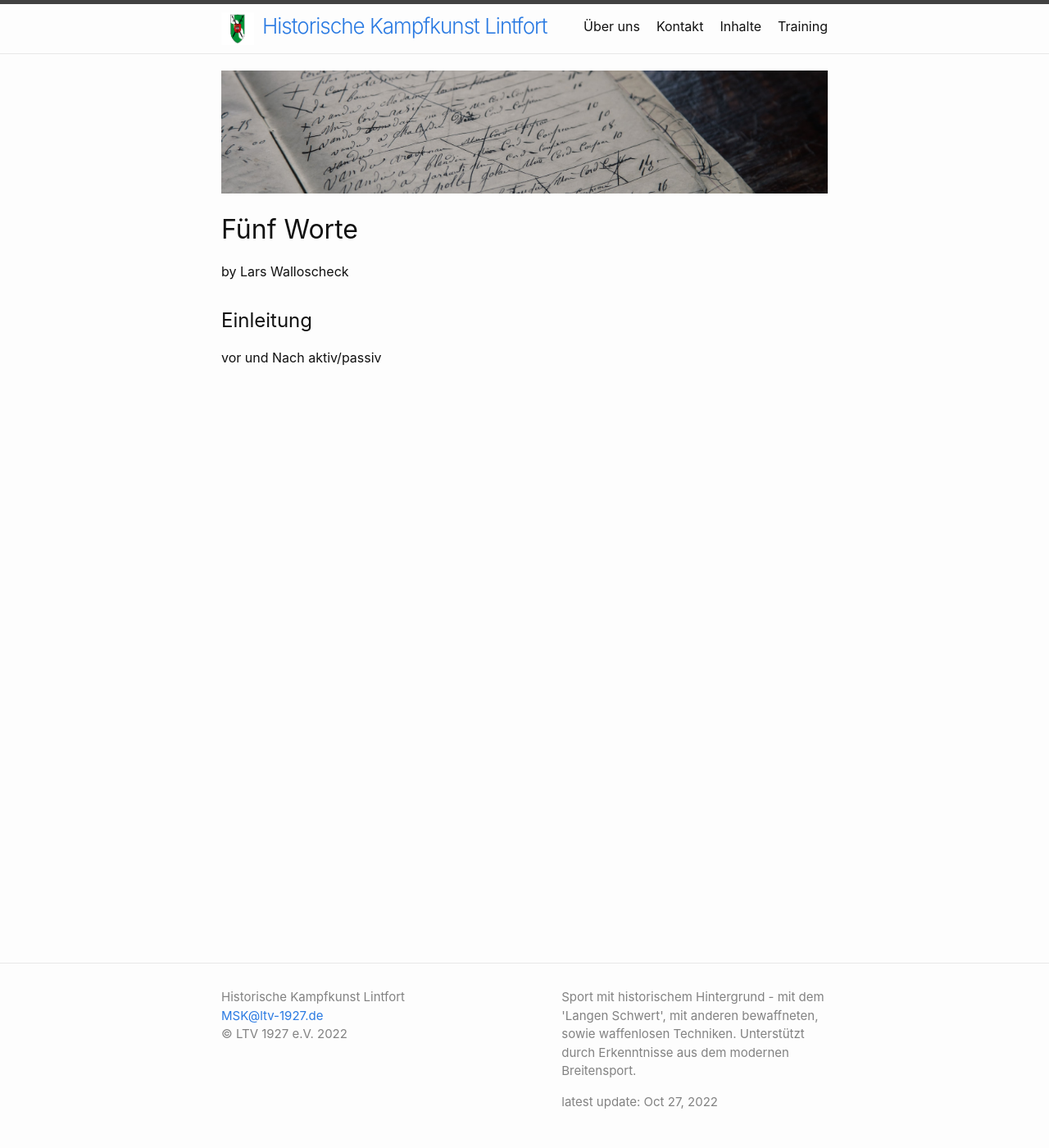
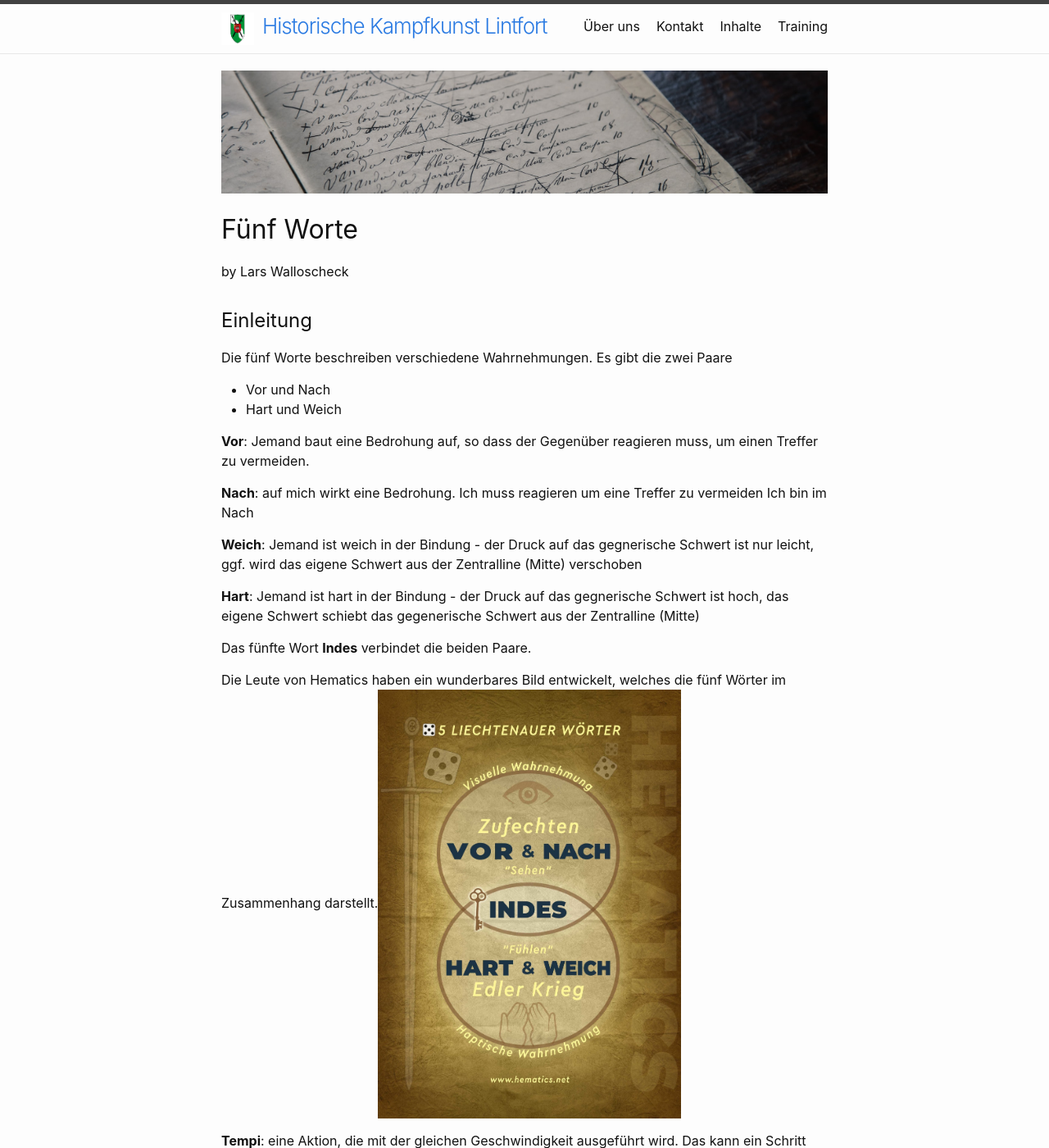
Before and after one commit to hema-ltv1927/hema-ltv1927.github.io, a Jekyll site: the page built from _techniken/fuenf-worte.md, in a window 1280 px wide and 1400 px high. Shown: the whole window at 82% size. Built offline with Jekyll 4.4.1, drawn with Linux system fonts in a browser that asks for light colours; some of the changed text lies outside the part shown.

Commit message:
fünf worte

```diff
--- a/_techniken/fuenf-worte.md
+++ b/_techniken/fuenf-worte.md
@@ -7,4 +7,23 @@ author: Lars Walloscheck
 ---
 
 # Einleitung
-vor und Nach aktiv/passiv
+Die fünf Worte beschreiben verschiedene Wahrnehmungen.
+Es gibt die zwei Paare
+- Vor und Nach
+- Hart und Weich
+
+__Vor__: Jemand baut eine Bedrohung auf, so dass der Gegenüber reagieren muss, um einen Treffer zu vermeiden.
+
+__Nach__: auf mich wirkt eine Bedrohung. Ich muss reagieren um eine Treffer zu vermeiden Ich bin im Nach
+
+__Weich__: Jemand ist weich in der Bindung - der Druck auf das gegnerische Schwert ist nur leicht, ggf. wird das eigene Schwert aus der Zentralline (Mitte) verschoben
+
+__Hart__: Jemand ist hart in der Bindung - der Druck auf das gegnerische Schwert ist hoch, das eigene Schwert schiebt das gegenerische Schwert aus der Zentralline (Mitte)
+
+Das fünfte Wort __Indes__ verbindet die beiden Paare.
+
+Die Leute von Hematics haben ein wunderbares Bild entwickelt, welches die fünf Wörter im Zusammenhang darstellt.<img align="center" width="50%" src="/images/5-Liechtenauer-Woerter-GER-scaled.jpg">
+
+__Tempi__: eine Aktion, die mit der gleichen Geschwindigkeit ausgeführt wird. Das kann ein Schritt oder eine Schwerttechnik sein
+
+__Mensur__: Distanz zu einander
```
Also changed, not shown: content.md (+1 -1 lines), images/5-Liechtenauer-Woerter-GER-scaled.jpg (added).
